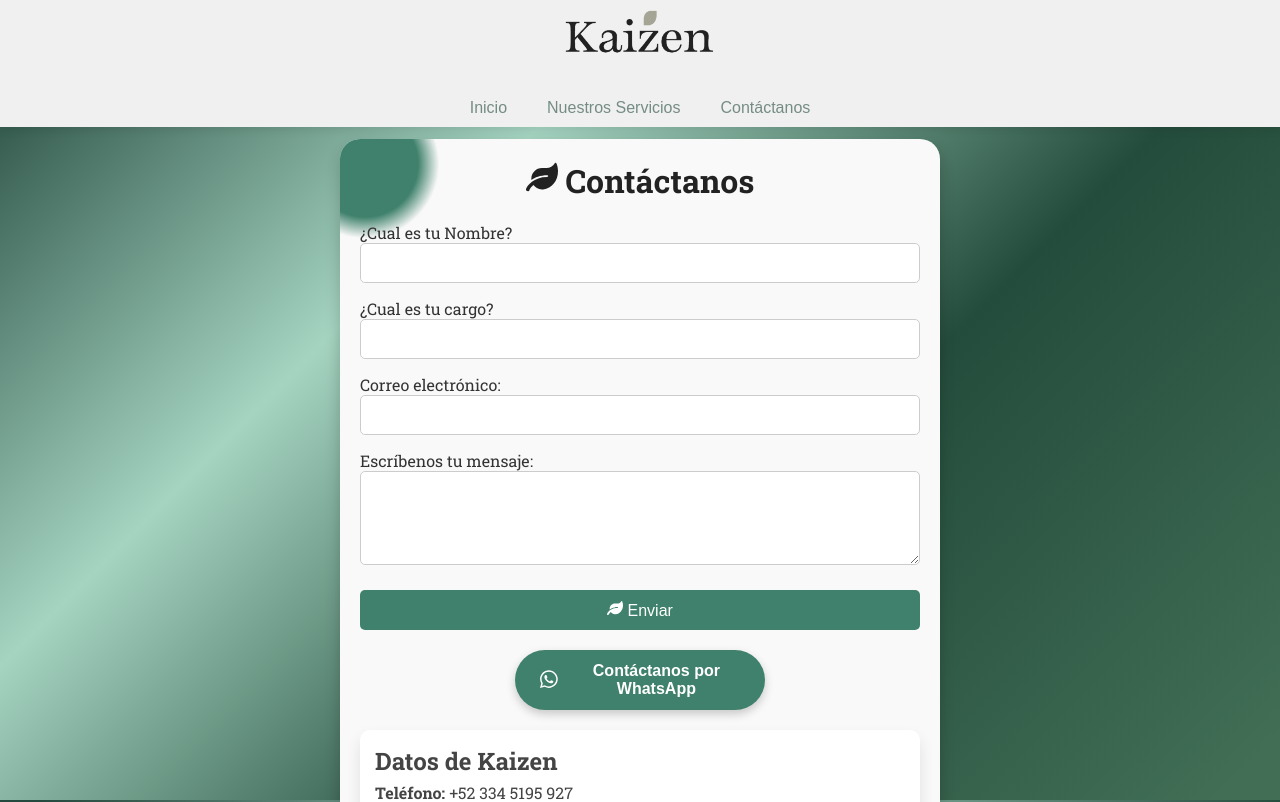
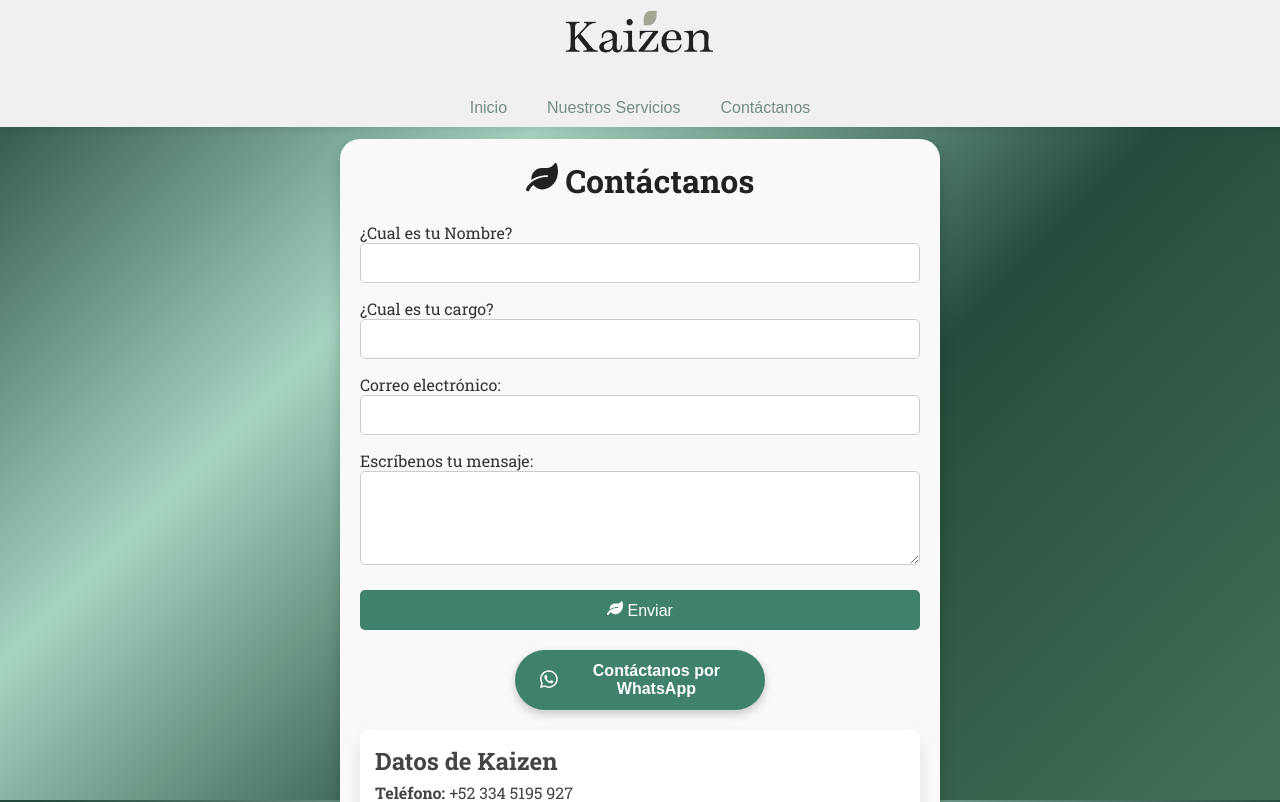
Before and after one commit to ElBuenParker/Kaizen, a React (Create React App) app: page /contacto in a window 1280 px wide. Shown: the top 802 px of the page. Built offline with nearby package versions, Linux system fonts and the light colour scheme.

Commit message:
form update

```diff
--- a/src/App.css
+++ b/src/App.css
@@ -10,7 +10,9 @@ body {
   text-align: center;
 
 }
-
+.main{
+  flex-grow: 1;
+}
 .App-logo {
   height: 40vmin;
   pointer-events: none;
--- a/src/index.css
+++ b/src/index.css
@@ -2,8 +2,11 @@
 @import url('https://fonts.googleapis.com/css2?family=Lexend+Deca:wght@300;400;700&display=swap');
 
 body, html {
-  width: 100%;
-  height: 100%;
+    display: flex;
+    flex-direction: column;
+    min-height: 100vh;
+    width: 100%;
+    height: 100%;
     background: linear-gradient(315deg, #416e55 3%, #244C3C 38%, #A5D4C1 68%, #24493E 98%);
     animation: gradient 15s ease infinite;
     background-size: 400% 400%;
@@ -12,7 +15,9 @@ body, html {
     font-family: 'Lexend Deca', serif;
 
 }
-
+.main{
+    flex-grow: 1;
+  }
 @keyframes gradient {
     0% {
         background-position: 0% 0%;
--- a/src/styles/Contacto.css
+++ b/src/styles/Contacto.css
@@ -1,4 +1,3 @@
-
 @import url('https://fonts.googleapis.com/css2?family=Roboto+Slab:wght@300;400;700&display=swap');
 .contacto-container {
   background-color: #f9f9f9;
@@ -12,35 +11,23 @@
   position: relative;
   overflow: hidden;
   font-family: 'Roboto Slab', serif;
-
-}
-
-.contacto-container::before {
-  content: '';
-  position: absolute;
-  top: -50px;
-  left: -50px;
-  width: 150px;
-  height: 150px;
-  background: radial-gradient(ellipse at center, #3f816c 50%, transparent 70%);
-  z-index: 0;
-  animation: rotate-leaf 10s linear infinite;
-}
-
-@keyframes rotate-leaf {
-  0% {
-    transform: rotate(0deg);
-  }
-  100% {
-    transform: rotate(360deg);
-  }
 }
 
 h1 {
   text-align: center;
   margin-bottom: 20px;
   color: #24493e;
+  transition: transform 0.3s, background-color 0.3s;
+
   position: relative;
+}
+h1:hover {
+  color: #3f816c;
+  transition: color 0.3s ease;
+  transform: translateY(-5px) scale(1.1);
+  transition: transform 0.3s, background-color 0.3s;
+
+
 }
 
 .contacto-form {
@@ -109,6 +96,5 @@ h1 {
   .btn-whatsapp {
     font-size: 0.9rem;
     transform: translateY(-5px) scale(1.1);
-
   }
 }
```
